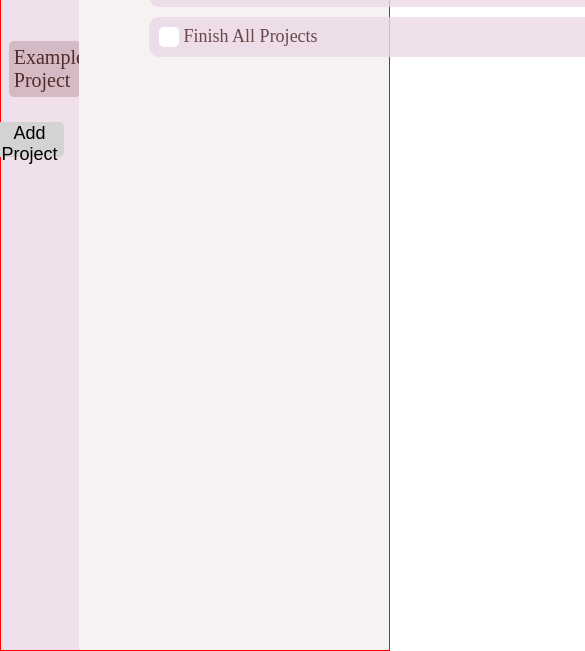
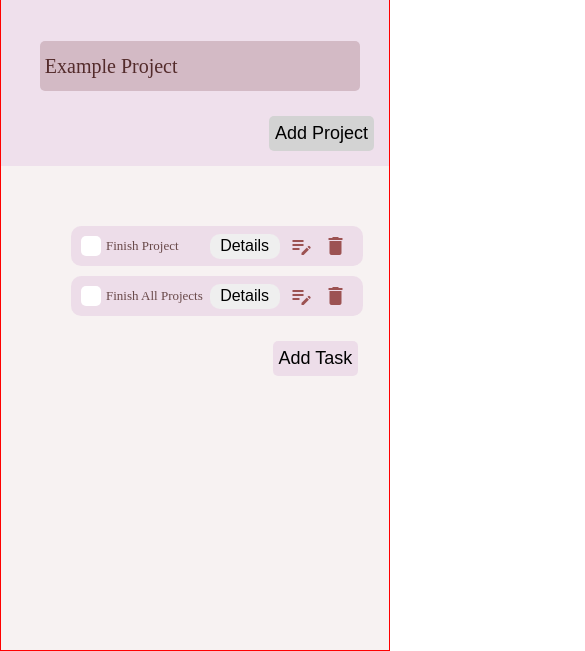
Before and after one commit to Hasan-Iqtedar/todo-list, a plain HTML site: page index.html in a window 390 px wide. Shown: the part 195-846 px from the top of the page, 585 px wide, since content can reach past the window. Drawn offline with Linux system fonts and the light colour scheme.

Commit message:
Add responsiveness

```diff
--- a/main.css
+++ b/main.css
@@ -20,6 +20,8 @@ body {
 
 .container {
     display: flex;
+    /* width: 100vw; */
+    width: 100%;
     height: 100%;
 }
 
@@ -40,15 +42,14 @@ body {
     display: flex;
     flex-direction: column;
     width: 80%;
-    /* height: 100%; */
     background-color: rgb(247, 242, 242);
     padding-top: 60px;
     padding-bottom: 60px;
 }
 
 .task-container {
-    width: 700px;
-    height: 40px;
+    width: 70%;
+    min-height: 40px;
     display: flex;
     align-items: center;
     margin-bottom: 10px;
@@ -62,6 +63,9 @@ body {
 .task {
     color: rgb(104, 72, 72);
     font-size: large;
+    max-width: 40%;
+    min-width: 20%;
+    overflow: hidden;
 }
 
 .task-container:hover {
@@ -198,7 +202,7 @@ hr {
 #add-task-button {
     width: fit-content;
     background-color: rgba(236, 217, 232, 0.8);
-    margin-left: 710px;
+    margin-left: 70%;
 }
 
 #add-project-button:hover {
@@ -210,7 +214,6 @@ hr {
 }
 
 #list-container {
-    width: fit-content;
     display: flex;
     flex-direction: column;
 }
@@ -222,6 +225,9 @@ hr {
 .checkbox {
     width: 20px;
     height: 20px;
+
+    min-width: 20px;
+    min-height: 20px;
     border-radius: 25%;
     background-color: white;
     margin-right: 5px;
@@ -234,3 +240,27 @@ hr {
     background-repeat: no-repeat;
     background-color: lightgray;
 }
+
+@media (max-width:850px) {
+
+    .container {
+        flex-direction: column;
+    }
+
+    .navigator {
+        width: 100%;
+    }
+
+    .content {
+        width: 100%;
+        height: 100%;
+    }
+
+    .task-container {
+        justify-content: center;
+    }
+
+    .task {
+        font-size: small;
+    }
+}
```
Also changed, not shown: index.html (+0 -5 lines).
